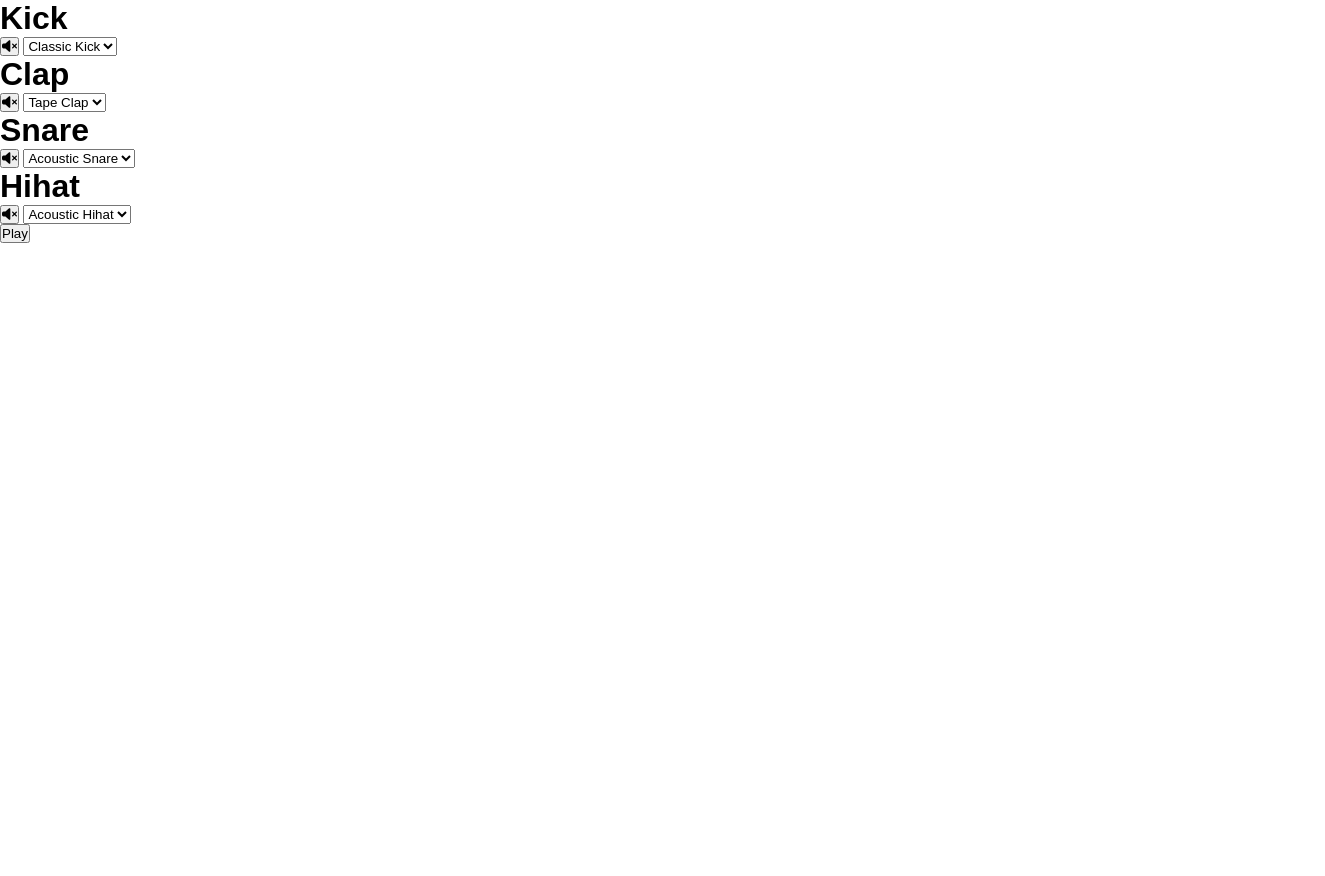
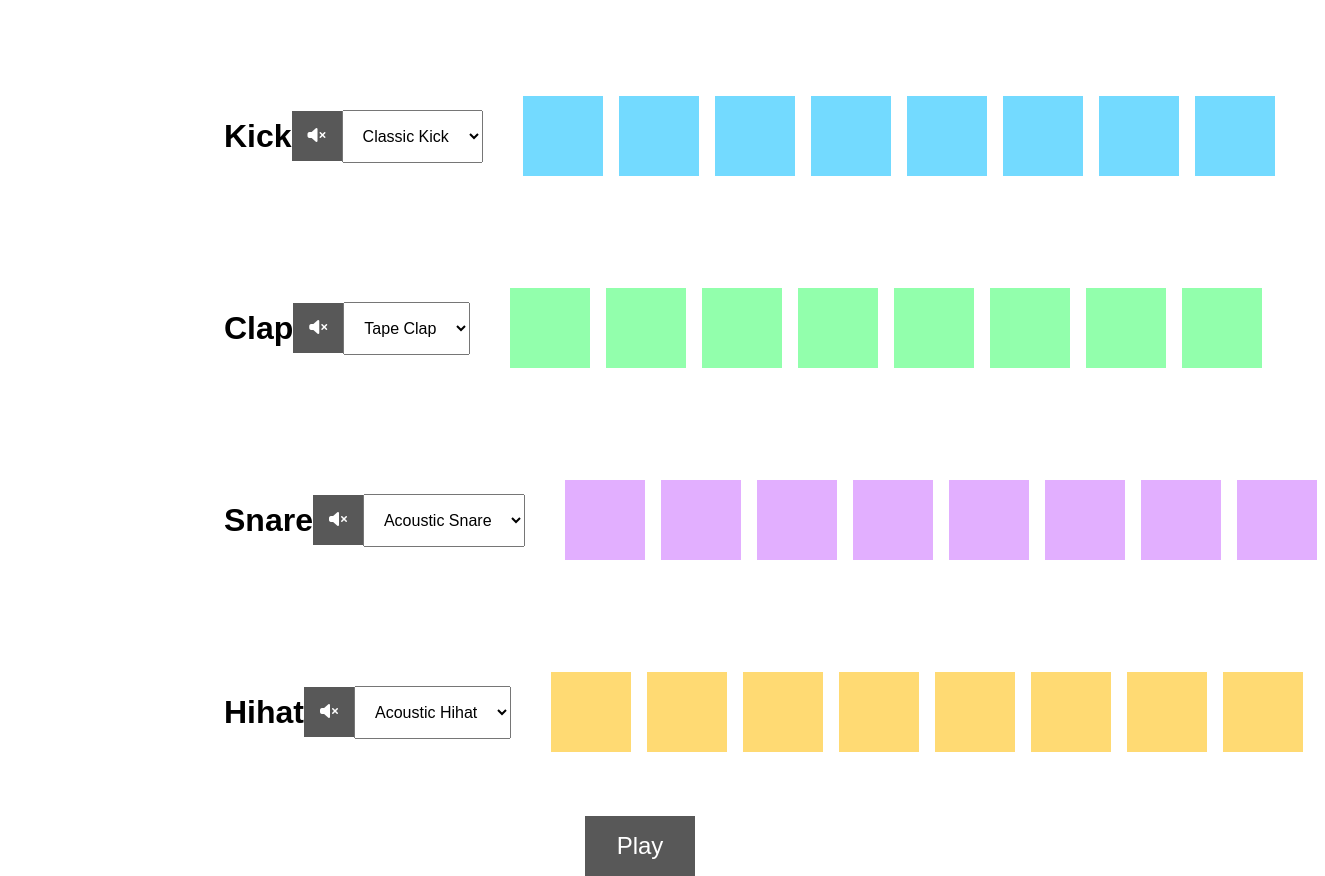
Before and after one commit to ittaMeSem/beatmaker-app, a plain HTML site: page index.html in a window 1280 px wide. Shown: the whole page, 1325 px wide, since content can reach past the window. Before the commit the page ends 800 px from the top, so only its background shows below. Drawn offline with Linux system fonts and the light colour scheme.

Commit message:
initial styling done

```diff
--- a/index.html
+++ b/index.html
@@ -106,8 +106,8 @@
                 <div class="pad hihat-pad b7"></div>
             </div>
         </div>
+        <button class="play">Play</button>
     </div>
-    <button class="play">Play</button>
     <audio class="kick-sound" src="./sounds/kick-classic.wav"></audio>
     <audio class="clap-sound" src="./sounds/clap-tape.wav"></audio>
     <audio class="snare-sound" src="./sounds/snare-acoustic01.wav"></audio>
--- a/style.css
+++ b/style.css
@@ -14,3 +14,109 @@ i,
 svg {
     pointer-events: none;
 }
+
+.sequencer {
+    display: flex;
+    min-height: 100vh;
+    flex-direction: column;
+    align-items: center;
+    justify-content: center;
+}
+
+.kick-pad,
+.snare-pad,
+.hihat-pad,
+.clap-pad {
+    width: 5rem;
+    height: 5rem;
+    margin: 1rem 0.5rem;
+    cursor: pointer;
+}
+
+.kick-pad {
+    background: #73daff;
+}
+
+.snare-pad {
+    background: #e2afff;
+}
+
+.hihat-pad {
+    background: #ffda73;
+}
+
+.clap-pad {
+    background: #92ffac;
+}
+
+.kick-pad.active {
+    background: #30c8ff;
+}
+
+.snare-pad.active {
+    background: #c96cff;
+}
+
+.hihat-pad.active {
+    background: #ffcc41;
+}
+
+.clap-pad.active {
+    background: #48ff73;
+}
+
+.kick-track,
+.snare-track,
+.hihat-track,
+.clap-track {
+    display: flex;
+    align-items: center;
+    width: 70%;
+    justify-content: space-between;
+    margin-top: 5rem;
+}
+
+.kick,
+.snare,
+.hihat,
+.clap {
+    display: flex;
+}
+
+.controls {
+    display: flex;
+    justify-content: space-between;
+    align-items: center;
+    flex: 1;
+    margin: 0rem 2rem;
+}
+
+.controls button {
+    padding: 1rem;
+    border: none;
+    background: #585858;
+    color: #fff;
+    font-size: 1rem;
+    cursor: pointer;
+    transition: all 0.5s ease;
+}
+
+.pad {
+    transition: all 0.5s ease;
+}
+
+.play {
+    padding: 1rem 2rem;
+    font-size: 1.5rem;
+    background: #585858;
+    color: #fff;
+    border: none;
+    cursor: pointer;
+    margin-top: 3rem;
+}
+
+select {
+    padding: 1rem;
+    font-size: 1rem;
+    cursor: pointer;
+}
```
